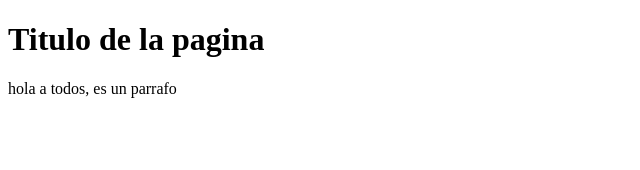
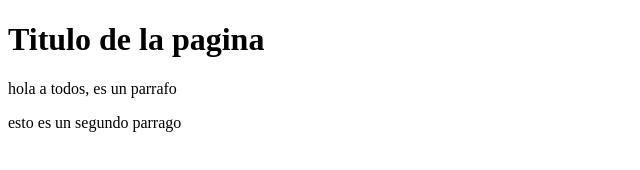
Before and after one commit to jonamuller/proyecto-git3, a plain HTML site: page index.html in a window 1280 px wide. Shown: the whole page, without its empty margins (0-640 px from the left). Drawn offline with Linux system fonts and the light colour scheme.

Commit message:
agregando segumdo parrafo

```diff
--- a/index.html
+++ b/index.html
@@ -8,6 +8,7 @@
 <body>
     <h1>Titulo de la pagina</h1>
     <p> hola a todos, es un parrafo</p>
+    <p>esto es un segundo parrago</p>
 
 </body>
 </html>
```
